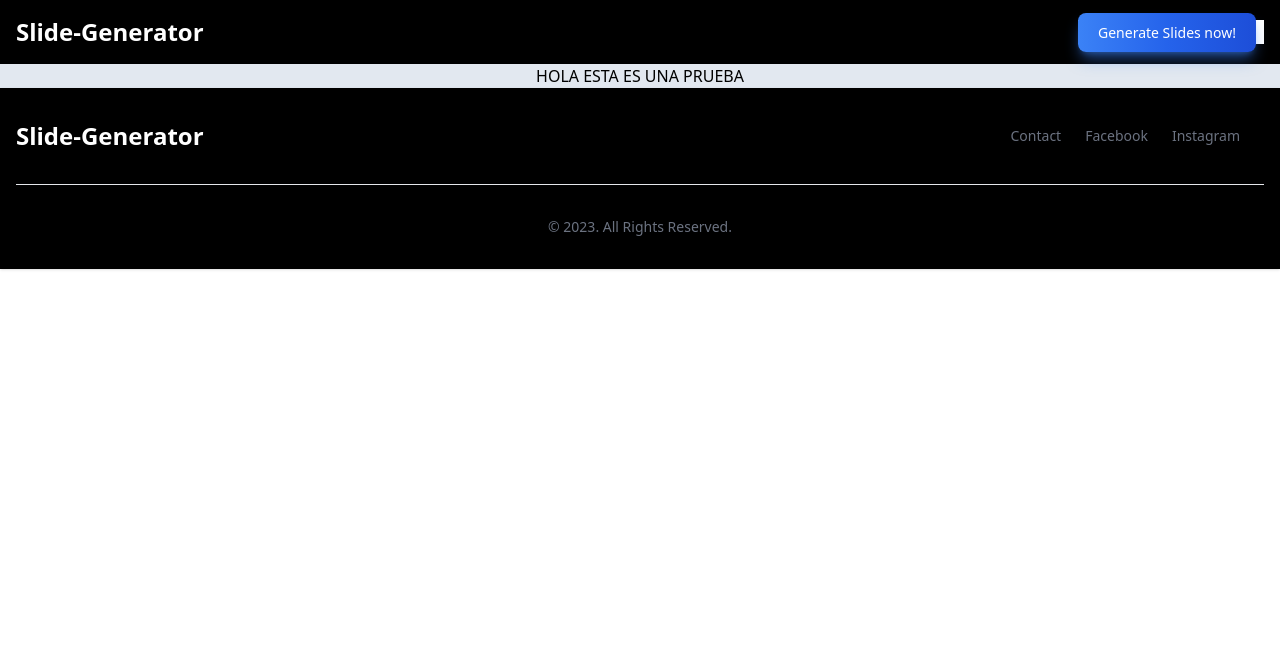
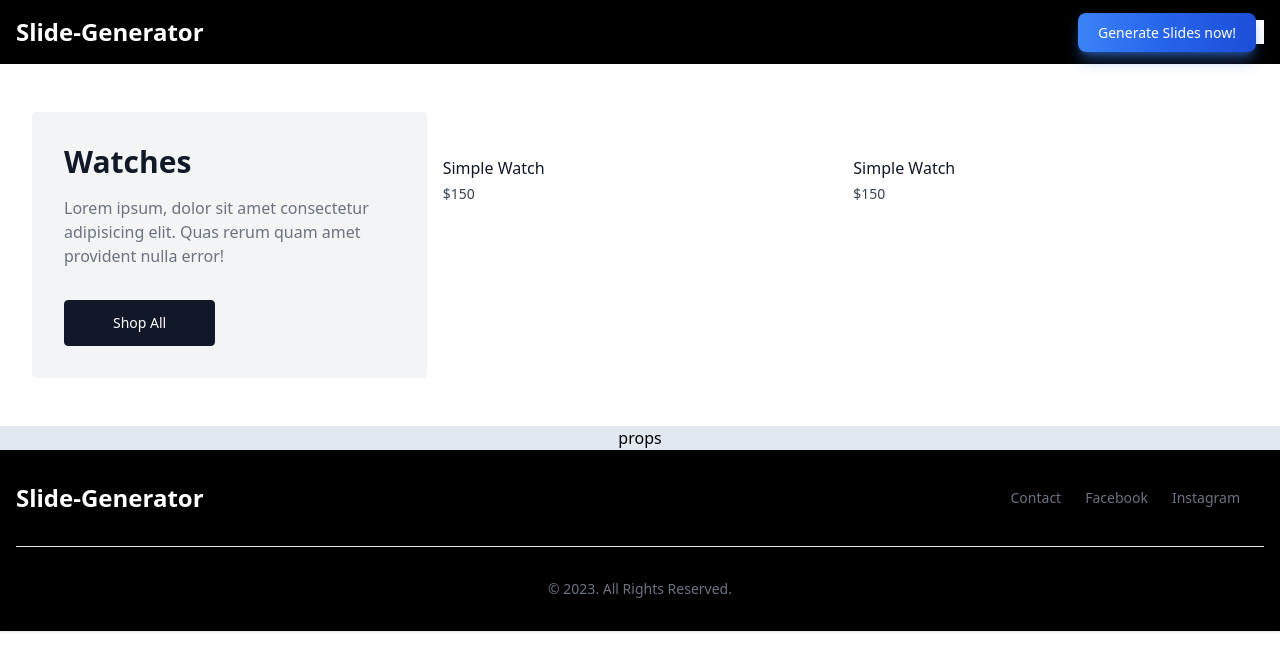
Before and after one commit to Francisco-Amador/Slide-Generator-App, a Next.js app in the folder slide-generator/: page / in a window 1280 px wide. Shown: the top 670 px of the page. Built offline with nearby package versions, Linux system fonts and the light colour scheme.

Commit message:
[IMPLEMENTING Context-Provider]
The Context is being implemented, it is necessary to implement it with the part of the information that comes from the API

```diff
--- a/slide-generator/package.json
+++ b/slide-generator/package.json
@@ -10,7 +10,7 @@
   },
   "dependencies": {
     "@types/node": "20.3.0",
-    "@types/react": "18.2.12",
+    "@types/react": "^18.2.12",
     "@types/react-dom": "18.2.5",
     "autoprefixer": "10.4.14",
     "eslint": "8.42.0",
--- /dev/null
+++ b/slide-generator/src/context/slide.context.tsx
@@ -0,0 +1,18 @@
+import { Dispatch, SetStateAction, createContext, useContext, useState } from "react"
+
+export interface ContextState {
+    slideContextValue: string
+    setSlideContextValue: Dispatch<SetStateAction<string>>
+}
+export const SlideContext = createContext<ContextState>({} as ContextState)
+export const SlideProvider = ({ children }: { children: any }) => {
+    const [SlideContextValue, setSlideContextValue] = useState<string>('props')
+    return <SlideContext.Provider value={{ slideContextValue: SlideContextValue, setSlideContextValue }}>{children}</SlideContext.Provider>
+}
+export const useSlideContext = () => {
+    const context = useContext(SlideContext)
+    if (context === undefined) {
+        throw new Error('SlideContext must be used within a SlideProvider')
+    }
+    return context
+}
--- a/slide-generator/src/pages/_app.tsx
+++ b/slide-generator/src/pages/_app.tsx
@@ -1,6 +1,11 @@
+import {  SlideProvider } from '@/context/slide.context'
 import '@/styles/globals.css'
 import type { AppProps } from 'next/app'
 
 export default function App({ Component, pageProps }: AppProps) {
-  return <Component {...pageProps} />
+  return (
+    <SlideProvider>
+      <Component {...pageProps} />
+    </SlideProvider>
+  )
 }
--- a/slide-generator/src/pages/api/hello.ts
+++ /dev/null
@@ -1,13 +0,0 @@
-// Next.js API route support: https://nextjs.org/docs/api-routes/introduction
-import type { NextApiRequest, NextApiResponse } from 'next'
-
-type Data = {
-  name: string
-}
-
-export default function handler(
-  req: NextApiRequest,
-  res: NextApiResponse<Data>
-) {
-  res.status(200).json({ name: 'John Doe' })
-}
--- a/slide-generator/src/root/components/gpt-generator/GPT-Generator.tsx
+++ b/slide-generator/src/root/components/gpt-generator/GPT-Generator.tsx
@@ -1,11 +1,13 @@
 import Layout from "@/Layout/Layout";
+import { useSlideContext } from "@/context/slide.context";
 
 export default function Generator () {
-    return(
+    const {slideContextValue} = useSlideContext();
+    return (
         <Layout>
             <div>
-                HOLA ESTA ES UNA PRUEBA
+                {slideContextValue}
             </div>
         </Layout>
-    )
+    );
 }
--- a/slide-generator/src/root/components/product-info/Product-Info.tsx
+++ b/slide-generator/src/root/components/product-info/Product-Info.tsx
@@ -1,7 +1,75 @@
 
-export default function ProductInfo() {
-    return(
-        <div>
-        </div>
-    )
+import Image from "next/image";
+
+export default function ProductSection() {
+    return (
+        <section>
+            <div className="max-w-screen-xl px-4 py-8 mx-auto sm:py-12 sm:px-6 lg:px-8">
+                <div className="grid grid-cols-1 gap-4 lg:grid-cols-3 lg:items-stretch">
+                    <div className="grid p-6 bg-gray-100 rounded place-content-center sm:p-8">
+                        <div className="max-w-md mx-auto text-center lg:text-left">
+                            <header>
+                                <h2 className="text-xl font-bold text-gray-900 sm:text-3xl">Watches</h2>
+
+                                <p className="mt-4 text-gray-500">
+                                    Lorem ipsum, dolor sit amet consectetur adipisicing elit. Quas rerum quam amet provident nulla error!
+                                </p>
+                            </header>
+
+                            <a
+                                href="#"
+                                className="inline-block px-12 py-3 mt-8 text-sm font-medium text-white transition bg-gray-900 border border-gray-900 rounded hover:shadow focus:outline-none focus:ring"
+                            >
+                                Shop All
+                            </a>
+                        </div>
+                    </div>
+
+                    <div className="lg:col-span-2 lg:py-8">
+                        <ul className="grid grid-cols-2 gap-4">
+                            <li>
+                                <a href="#" className="block group">
+                                    {/* <Image
+                                        src="https://images.unsplash.com/photo-1523275335684-37898b6baf30?ixlib=rb-1.2.1&ixid=MnwxMjA3fDB8MHxwaG90by1wYWdlfHx8fGVufDB8fHx8&auto=format&fit=crop&w=1598&q=80"
+                                        alt=""
+                                        className="object-cover w-full rounded aspect-square"
+                                        width={400}
+                                        height={400}
+                                    /> */}
+
+                                    <div className="mt-3">
+                                        <h3 className="font-medium text-gray-900 group-hover:underline group-hover:underline-offset-4">
+                                            Simple Watch
+                                        </h3>
+
+                                        <p className="mt-1 text-sm text-gray-700">$150</p>
+                                    </div>
+                                </a>
+                            </li>
+
+                            <li>
+                                <a href="#" className="block group">
+                                    {/* <Image
+                                        src="https://images.unsplash.com/photo-1523275335684-37898b6baf30?ixlib=rb-1.2.1&ixid=MnwxMjA3fDB8MHxwaG90by1wYWdlfHx8fGVufDB8fHx8&auto=format&fit=crop&w=1598&q=80"
+                                        alt=""
+                                        className="object-cover w-full rounded aspect-square"
+                                        width={400}
+                                        height={400}
+                                    /> */}
+
+                                    <div className="mt-3">
+                                        <h3 className="font-medium text-gray-900 group-hover:underline group-hover:underline-offset-4">
+                                            Simple Watch
+                                        </h3>
+
+                                        <p className="mt-1 text-sm text-gray-700">$150</p>
+                                    </div>
+                                </a>
+                            </li>
+                        </ul>
+                    </div>
+                </div>
+            </div>
+        </section>
+    );
 }
```
Also changed, not shown: 1 other file (tests, documents, lock files or other folders).
